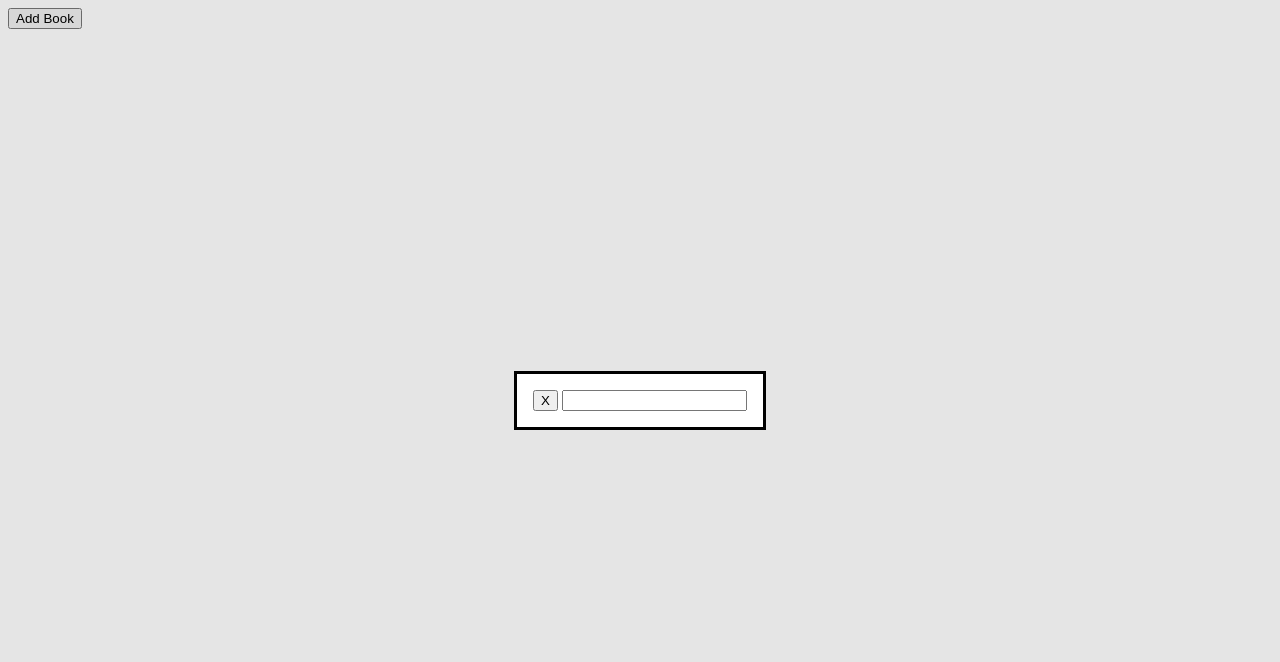
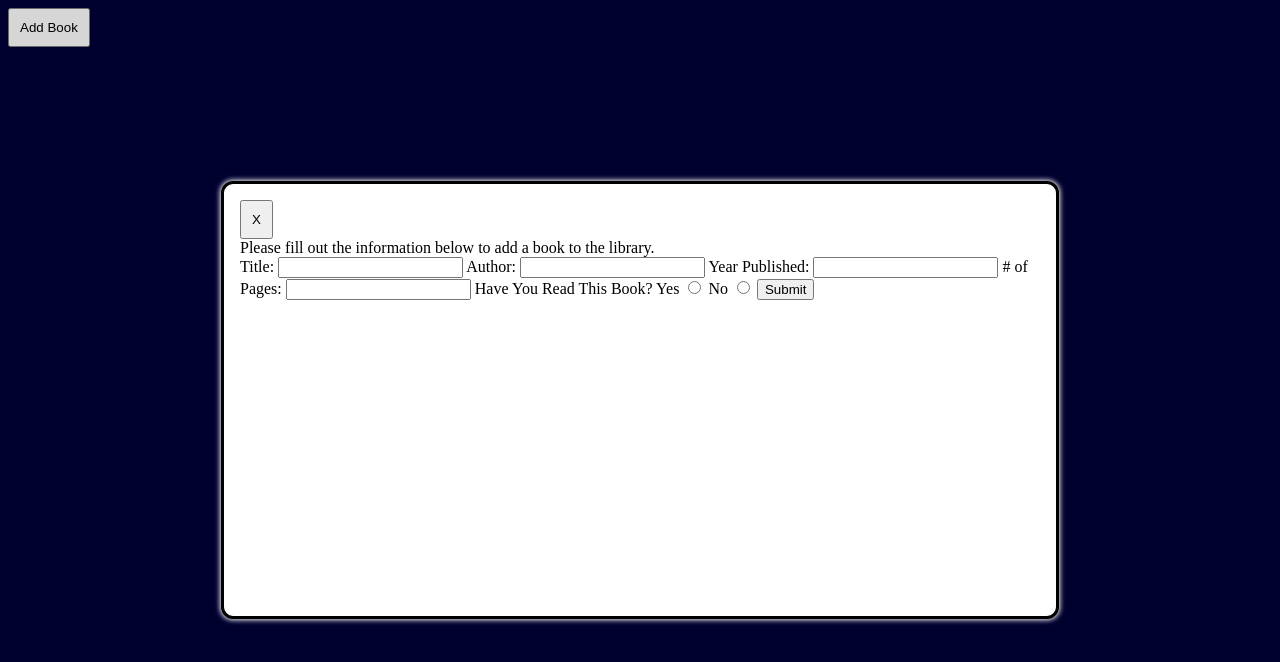
Before and after one commit to stylescode/library-app, a plain HTML site: page index.html in a window 1280 px wide. Both pictures are taken after a click on the button "Add Book". Drawn offline with Linux system fonts and the light colour scheme.

Commit message:
add labels & inputs to modal

```diff
--- a/index.html
+++ b/index.html
@@ -10,7 +10,23 @@
 <body>
   <dialog class="book-form">
     <button class="close-form">X</button>
-    <input type="text">
+    <div class="info">Please fill out the information below to add a book to the library.</div>
+    <form action="" method="">
+      <label for="title">Title:</label>
+      <input type="text" id="title" required>
+      <label for="author">Author:</label>
+      <input type="text" id="author" required>
+      <label for="year">Year Published:</label>
+      <input type="text" id="year" required>
+      <label for="pages"># of Pages:</label>
+      <input type="text" id="pages" required>
+      <label for="read-status">Have You Read This Book?</label>
+      <label for="read-yes">Yes</label>
+      <input type="radio" id="read-yes">
+      <label for="read-no">No</label>
+      <input type="radio" id="read-no">
+      <input type="submit">
+    </form>
   </dialog>
   <button class="add-book">Add Book</button>
 
--- a/style.css
+++ b/style.css
@@ -0,0 +1,21 @@
+
+
+body {
+  background-color: rgb(0, 0, 53);
+}
+
+button {
+  padding: 10px;
+
+}
+
+/* MODAL */
+.book-form {
+  border-radius: 12px;
+  box-shadow: 0px 0px 5px 1px rgb(248, 248, 248);
+  height: 400px;
+  width: 800px;
+
+
+
+}
```
